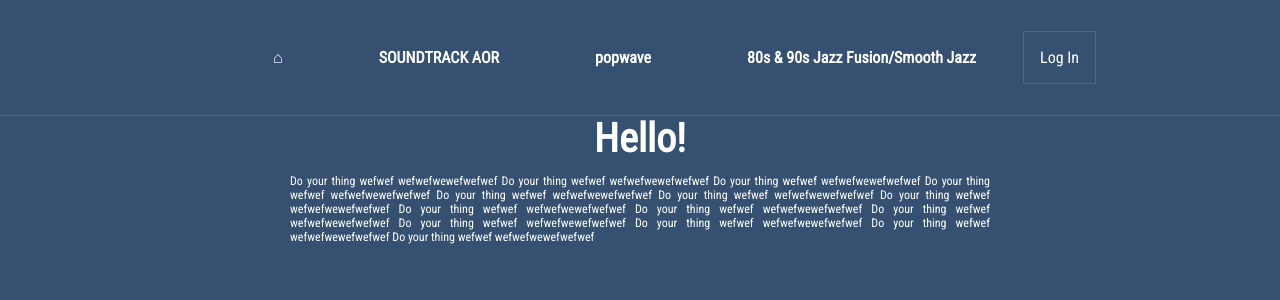
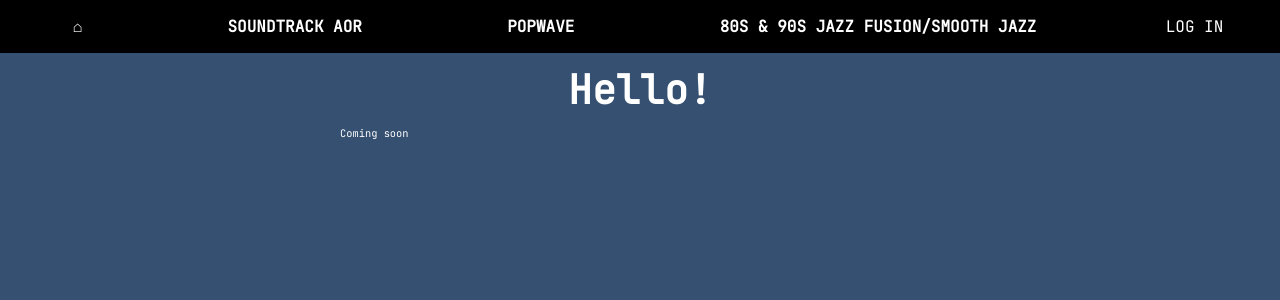
Before and after one commit to holoflash/fullstack-mern-app, a React (Create React App) app in the folder frontend/: page / in a window 1280 px wide. Shown: the top 300 px of the page. Built offline with nearby package versions, Linux system fonts and the light colour scheme; no server answers.

Commit message:
Finish writing base scss

```diff
--- a/frontend/src/App.scss
+++ b/frontend/src/App.scss
@@ -1,18 +1,20 @@
-@import url('https://fonts.googleapis.com/css2?family=Roboto+Condensed&display=swap');
+@import url('https://fonts.googleapis.com/css2?family=JetBrains+Mono&display=swap');
 
 $primary-color: #355070;
+$background-color: rgb(82, 68, 68);
 $font-color: white;
 $splash3: #6d597a;
-$maintext: min(1.5vh, 3vw);
+$maintext: min(1.3vh, 3vw);
 
 @mixin width {
-    width: 80vw;
-    max-width: 700px;
+    width: 90vw;
+    max-width: 600px;
 }
 
 @mixin button {
     all: unset;
-    padding: 1rem;
+    height: fit-content;
+    padding: 10px;
     outline: solid $splash3 1px;
     cursor: pointer;
     background-color: $primary-color;
@@ -28,6 +30,7 @@ $maintext: min(1.5vh, 3vw);
 
 * {
     box-sizing: border-box;
+    // outline: solid red;
 }
 
 body,
@@ -36,26 +39,27 @@ html {
     padding: 0;
     height: 100%;
     background-color: $primary-color;
-    font-family: 'Roboto Condensed', sans-serif;
+    font-family: 'JetBrains Mono', monospace;
     -webkit-font-smoothing: antialiased;
     -moz-osx-font-smoothing: grayscale;
     color: $font-color;
 }
 
 nav {
-    outline: solid $splash3 1px;
-    background-color: $primary-color;
-    text-align: center;
-    padding: 1rem 2rem;
-    margin: 0;
-
-    ul {
-        list-style-type: none;
+    display: flex;
+    background-color: black;
+    margin-bottom: 10px;
+    .nav {
+        width: 100%;
+        display: flex;
+        justify-content: space-around;
+        align-items: center;
+        flex-direction: row;
     }
 
-    li {
+    .nav-section {
         display: inline-block;
-        padding: 1em;
+        text-transform: uppercase;
     }
 
     a {
@@ -70,7 +74,6 @@ nav {
     button {
         all: unset;
         padding: 1rem;
-        outline: solid $splash3 1px;
         cursor: pointer;
         &:hover {
             background-color: $splash3;
@@ -78,11 +81,39 @@ nav {
     }
 }
 
-.playlist-container {
+@media only screen and (max-width: 900px) {
+    nav {
+        background-color: black;
+        outline: solid $primary-color 1px;
+        .nav {
+            display: flex;
+            align-items: center;
+            justify-content: center;
+            flex-direction: column;
+        }
+        .nav-section {
+            margin: 4px;
+            padding: 5px;
+        }
+        a {
+            padding: 10px;
+        }
+        button {
+            all: unset;
+            cursor: pointer;
+            padding: 10px;
+            margin: 4px;
+        }
+    }
+}
+
+.container {
     display: flex;
     flex-direction: column;
     justify-content: space-around;
     align-items: center;
+    padding-bottom: 30px;
+    height: 100%;
 
     h1 {
         font-size: 5vh;
@@ -94,7 +125,7 @@ nav {
 
     img {
         @include width();
-        border: 1px solid $splash3;
+        border: 5px solid black;
     }
 
     p {
@@ -102,45 +133,51 @@ nav {
         @include width();
         text-align: justify;
     }
+    input {
+        display: block;
+        padding: 8px;
+        border-radius: 8px;
+        font-size: $maintext;
+        border: 2px solid $splash3;
+        margin-bottom: 16px;
+    }
+    button {
+        @include width();
+        @include button();
+        background-color: black;
+    }
 }
 
 table {
+    font-size: $maintext;
+    margin-bottom: 10px;
+    padding: 10px;
     border-collapse: collapse;
     @include width();
     th,
     td {
-        border: 1px solid $splash3;
+        border: solid black 1px;
+        text-align: center;
+        padding: 10px;
+    }
+    th {
+        text-transform: uppercase;
+        padding: 5px;
+        background-color: #6d597a;
+    }
+    button {
+        all: unset;
+        padding: 10px;
+    }
+    .action-table {
         padding: 20px;
-        text-align: center;
-        cursor: pointer;
-    }
-
-    th {
-        background-color: $splash3;
-    }
-
-    td:last-child {
-        text-align: center;
-
-        button {
-            @include button();
-            padding: 0;
-            height: 20px;
-            width: 20px;
-            &:last-child {
-                margin-right: 0;
-            }
-        }
     }
 }
 
 #add-suggestion-form {
     @include width();
-    padding: 0;
-    margin: 0;
     display: grid;
     grid-template-rows: 1fr 20% 20% 1fr;
-
     h3 {
         font-size: 3vh;
         grid-row-start: 1;
@@ -151,8 +188,8 @@ table {
         display: block;
         padding: 8px;
         border-radius: 8px;
-        font-size: 18px;
-        border: 2px solid black;
+        font-size: $maintext;
+        border: 2px solid $splash3;
         margin-bottom: 16px;
         grid-row-start: 2;
         grid-row-end: 2;
@@ -161,24 +198,40 @@ table {
     }
     .input-count {
         display: block;
-        font-size: 15px;
+        font-size: $maintext;
         justify-self: end;
         grid-row-start: 2;
         grid-row-end: 2;
         grid-column-start: 1;
         grid-column-end: 1;
-        color: $primary-color;
-        padding-right: 9px;
-        padding-top: 16px;
+        color: $splash3;
+        padding-right: 1vh;
+        padding-top: 1vh;
     }
 
     button {
         @include width();
         @include button();
+        background-color: black;
     }
     p {
-        justify-self: center;
-        font-size: 1.5vh;
+        font-size: $maintext;
         font-style: italic;
+        text-align: center;
+        grid-row-start: 3;
+        grid-row-end: 3;
+        grid-column-start: 1;
+        grid-column-end: 2;
     }
 }
+
+.login-to-suggest {
+    @include width();
+    @include button();
+    background-color: black;
+}
+
+.auth-link {
+    padding-top: 20px;
+    color: lighten($splash3, 10%);
+}
--- a/frontend/src/NavBar.js
+++ b/frontend/src/NavBar.js
@@ -10,24 +10,24 @@ const NavBar = () => {
 
     return (
         <nav>
-            <ul>
-                <li>
+            <div className="nav">
+                <div className="nav-section">
                     <Link to="/">⌂</Link>
-                </li>
-                <li>
+                </div>
+                <div className="nav-section">
                     <Link to="/soundtrack_aor">SOUNDTRACK AOR</Link>
-                </li>
-                <li>
+                </div>
+                <div className="nav-section">
                     <Link to="/popwave">popwave</Link>
-                </li>
-                <li>
+                </div>
+                <div className="nav-section">
                     <Link to="/80s_90s_jazz_fusion">80s & 90s Jazz Fusion/Smooth Jazz</Link>
-                </li>
+                </div>
                 {user
-                    ? <button onClick={() => { signOut(getAuth()) }}>Log Out</button>
-                    : <button onClick={() => { navigate('/login', { state: { from: location.pathname } }) }}>Log In</button>
+                    ? <button onClick={() => { signOut(getAuth()) }}>LOG OUT</button>
+                    : <button onClick={() => { navigate('/login', { state: { from: location.pathname } }) }}>LOG IN</button>
                 }
-            </ul>
+            </div>
         </nav>
     );
 }
--- a/frontend/src/pages/HomePage.js
+++ b/frontend/src/pages/HomePage.js
@@ -1,48 +1,8 @@
 const HomePage = () => (
-    <div className="playlist-container">
+    <div className="container">
         <h1>Hello!</h1>
         <p>
-            Do your thing
-            wefwef
-            wefwefwewefwefwef Do your thing
-            wefwef
-            wefwefwewefwefwef
-            Do your thing
-            wefwef
-            wefwefwewefwefwef
-            Do your thing
-            wefwef
-            wefwefwewefwefwef
-            Do your thing
-            wefwef
-            wefwefwewefwefwef
-            Do your thing
-            wefwef
-            wefwefwewefwefwef
-            Do your thing
-            wefwef
-            wefwefwewefwefwef
-            Do your thing
-            wefwef
-            wefwefwewefwefwef
-            Do your thing
-            wefwef
-            wefwefwewefwefwef
-            Do your thing
-            wefwef
-            wefwefwewefwefwef
-            Do your thing
-            wefwef
-            wefwefwewefwefwef
-            Do your thing
-            wefwef
-            wefwefwewefwefwef
-            Do your thing
-            wefwef
-            wefwefwewefwefwef
-            Do your thing
-            wefwef
-            wefwefwewefwefwef
+            Coming soon
         </p>
     </div>
 );
--- a/frontend/src/pages/LoginPage.js
+++ b/frontend/src/pages/LoginPage.js
@@ -23,8 +23,8 @@ const LoginPage = () => {
     }
 
     return (
-        <>
-            <h1>Log in</h1>
+        <div className="container log-in">
+            <h1>LOG IN</h1>
             {error && <p className='error'>{error}</p>}
             <input
                 placeholder='Your email address'
@@ -37,9 +37,9 @@ const LoginPage = () => {
                 value={password}
                 onChange={(e => setPassword(e.target.value))}
             />
-            <button onClick={logIn}>Log In</button>
-            <Link to="/create-account">Don't have an account? Create one here</Link>
-        </>
+            <button onClick={logIn}>LOG IN</button>
+            <Link className="auth-link" to="/create-account">Don't have an account? Create one here</Link>
+        </div>
     )
 }
 
--- a/frontend/src/pages/PlaylistPage.js
+++ b/frontend/src/pages/PlaylistPage.js
@@ -1,8 +1,11 @@
 import useUser from '../hooks/useUser';
 import { useState, useEffect } from 'react';
 import axios from 'axios';
+import { Link, useNavigate, useLocation } from "react-router-dom";
 
 const PlaylistPage = ({ playlistHeader, name, playlistDescription, playlistUrl, playlistImg }) => {
+    const navigate = useNavigate()
+    const location = useLocation()
     const [suggestions, setSuggestions] = useState([]);
     const [suggestionText, setSuggestionText] = useState('');
     const [userName, setUserName] = useState('');
@@ -56,7 +59,7 @@ const PlaylistPage = ({ playlistHeader, name, playlistDescription, playlistUrl,
     }
 
     return (
-        <div className='playlist-container'>
+        <div className='container'>
             <h1>{playlistHeader}</h1>
             <p>{playlistDescription}</p>
             <a href={playlistUrl}
@@ -64,43 +67,46 @@ const PlaylistPage = ({ playlistHeader, name, playlistDescription, playlistUrl,
                 <img
                     src={playlistImg}
                     alt={playlistHeader + " cover"}
-                /></a>
+                />
+            </a>
 
 
             {suggestions.length !== 0 &&
                 <table>
                     <thead>
-                        <tr>
-                            <th>Rating</th>
-                            <th>Suggestion</th>
-                            <th>Suggested by</th>
-                            <th>actions</th>
-                        </tr>
+                        <th>Votes</th>
+                        <th>suggestion</th>
+                        <th>user</th>
+
+
+
                     </thead>
                     <tbody>
                         {suggestions.sort((a, b) => b.upvotes - a.upvotes).map((suggestion, i) => (
                             <tr key={`${suggestion.user}_${suggestion.suggestion}`}>
-                                <td>{suggestion.upvotes}</td>
-                                <td>{suggestion.suggestion}</td>
-                                <td>{suggestion.user}</td>
-                                <td>
+                                <td> {suggestion.upvotes}</td>
+                                <td className='action-table'>
+                                    {suggestion.suggestion}
                                     {user ? (
                                         <div className='actions'>
-                                            <button onClick={() => addUpvote({ suggestion })}>+</button>
-                                            <button onClick={() => addDownvote({ suggestion })}>-</button>
-                                            <button onClick={() => deleteSuggestion({ suggestion })}>x</button>
-                                        </div>
+
+                                            <button onClick={() => addUpvote({ suggestion })}>UPVOTE</button>
+                                            <button onClick={() => addDownvote({ suggestion })}>DOWNVOTE</button>
+                                            <button onClick={() => deleteSuggestion({ suggestion })}>X</button>
+                                        </div
+                                        >
                                     ) : (
-                                        <button>Log in to rate</button>
-                                    )}
-                                </td>
+                                        <button onClick={() => { navigate('/login', { state: { from: location.pathname } }) }}>Log in to rate</button>
+                                    )}</td>
+                                <td>{suggestion.user}</td>
                             </tr>
                         ))}
                     </tbody>
                 </table>
             }
 
-            {user &&
+            {
+                user ?
                     <div id="add-suggestion-form">
                         <h3>Suggest a song</h3>
                         <input
@@ -115,8 +121,11 @@ const PlaylistPage = ({ playlistHeader, name, playlistDescription, playlistUrl,
                         <button onClick={addSuggestion}>Add Suggestion</button>
                         <p>You are posting as <strong>{user.email.substring(0, user.email.indexOf('@'))}</strong></p>
                     </div>
+                    :
+                    <div id="add-suggestion-form">
+                        <button className='login-to-suggest' onClick={() => { navigate('/login', { state: { from: location.pathname } }) }}>Log in to add suggestion</button></div>
             }
-        </div>
+        </div >
     );
 };
 
```
Also changed, not shown: frontend/src/pages/CreateAccountPage.js (+5 -5 lines). Lines whose indentation alone changed are shown as unchanged.
